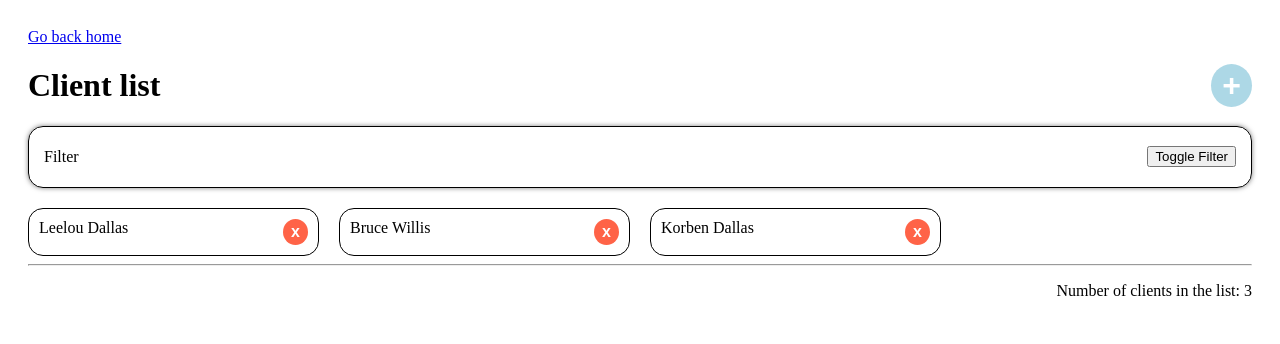
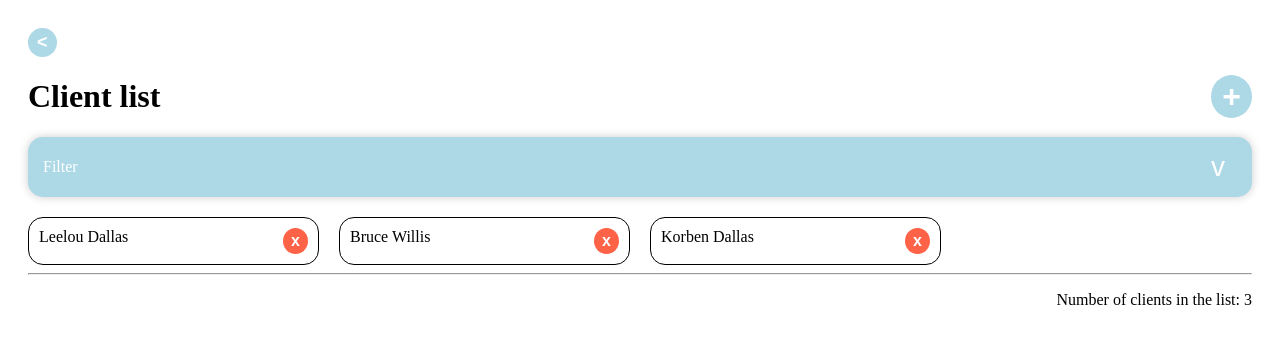
Before and after one commit to Manaaia/step-up, a React (Create React App) app: page /clients in a window 1280 px wide. Shown: the top 344 px of the page. Built offline with nearby package versions, Linux system fonts and the light colour scheme.

Commit message:
refacto filter

```diff
--- a/src/features/Clients/List/index.tsx
+++ b/src/features/Clients/List/index.tsx
@@ -3,6 +3,7 @@ import React, { useEffect, useState } from "react"
 import styled from "styled-components"
 import { useSelector, useDispatch } from "react-redux"
 import { deleteClient } from "../slice"
+import { Filter } from "../../../ui/Filter"
 
 type Client = {
   id: number
@@ -28,7 +29,6 @@ const ClientItem: React.FC<{ client: Client, dispatch: any }> = ({ client, dispa
 const List = ({ ...restProps }) => {
   const clients = useSelector((state: any) => state.clients)
   const dispatch = useDispatch()
-  const [isOpen, setIsOpen] = useState(false)
   const [displayClients, setDisplayClients] = useState(clients)
   const [filter, setFilter] = useState('')
 
@@ -43,33 +43,14 @@ const List = ({ ...restProps }) => {
     } ))
   }
 
-  const handleChange = (e: React.ChangeEvent<HTMLInputElement>) => {
-    setFilter(e.target.value)
-  }
-
-  const handleFilterClick = () => {
-    filterClients(clients, filter)
-  }
-
   return (
     <div { ...restProps }>
-      <Link className="App-link" to="/">Go back home</Link>
+      <Link className="App-link" to="/"><button title="back" className="back-button">&#60;</button></Link>
       <div className="header">
         <h1>Client list</h1>
         <Link className="App-link" to='add'><button title="Add a new client" className="add-button">+</button></Link>
       </div>
-      <FilterComponent key="component">
-        <div>
-          <p>Filter</p>
-          { isOpen &&
-            <div>
-              <input type="text" onChange={ handleChange } value={ filter } />
-              <button onClick={ handleFilterClick }>Filter</button>
-            </div>
-          }
-        </div>
-        <button onClick={ () => setIsOpen(!isOpen) }>Toggle Filter</button>
-      </FilterComponent>
+      <Filter filterValue={ filter } setFilterValue={ setFilter } listToFilter={ clients } filter={ filterClients } />
       <div className="cards">
         { displayClients.map((client: Client) => (
           <ClientItem key={ client.id } client={ client } dispatch={ dispatch } />
@@ -80,17 +61,6 @@ const List = ({ ...restProps }) => {
     </div>
   )
 }
-
-const FilterComponent = styled.div`
-  display: flex;
-  align-items: center;
-  justify-content: space-between;
-  border: 1px solid black;
-  border-radius: 15px;
-  padding: 5px 15px;
-  margin-bottom: 20px;
-  box-shadow: 0 0 5px 0 rgba(0, 0, 0, 0.5);
-`
 
 export default styled(List)`
   padding: 20px;
@@ -148,6 +118,23 @@ export default styled(List)`
     background-color: rgb(255, 0, 0);
   }
 
+  .back-button {
+    background-color: rgb(173, 216, 230);
+    border: none;
+    border-radius: 50%;
+    padding: 4px 9px;
+    color: white;
+    text-align: center;
+    display: inline-block;
+    font-size: 18px;
+    font-weight: bold;
+    cursor: pointer;
+  }
+
+  .back-button:hover {
+    background-color: rgb(89, 173, 201);
+  }
+
   .footer {
     display: flex;
     justify-content: flex-end;
--- /dev/null
+++ b/src/ui/Filter.tsx
@@ -0,0 +1,109 @@
+import styled from "styled-components"
+import React, { useState } from "react"
+
+type FilterProps = {
+  filterValue: string
+  setFilterValue: (filter: string) => void,
+  listToFilter: any[]
+  filter: (listToFilter: any[], filter: string) => void
+}
+
+export const Filter: React.FC<FilterProps> = ({
+  filterValue,
+  setFilterValue,
+  listToFilter,
+  filter,
+  ...restProps
+}) => {
+  const [isOpen, setIsOpen] = useState(false)
+  const handleChange = (e: React.ChangeEvent<HTMLInputElement>) => {
+    setFilterValue(e.target.value)
+  }
+
+  const handleFilterClick = () => {
+    filter(listToFilter, filterValue)
+  }
+
+  const handleResetClick = () => {
+    setFilterValue('')
+    filter(listToFilter, '')
+  }
+
+  return (
+    <FilterComponent { ...restProps }>
+        <p>Filter</p>
+        { isOpen &&
+          <div>
+            <a className="reset-filter" onClick={ handleResetClick }>Reset</a>
+            <input type="text" onChange={ handleChange } value={ filterValue } />
+            <button className="filter-button" onClick={ handleFilterClick }>Filter</button>
+          </div>
+        }
+      <button title="toggle" className="toggle-button" onClick={ () => setIsOpen(!isOpen) }>v</button>
+    </FilterComponent>
+  )
+}
+
+
+const FilterComponent = styled.div`
+  display: flex;
+  align-items: center;
+  justify-content: space-between;
+  border: none;
+  border-radius: 15px;
+  padding: 5px 15px;
+  margin-bottom: 20px;
+  box-shadow: 0 0 10px 0 rgba(0, 0, 0, 0.2);
+  background-color: rgb(173, 216, 230);
+  color: white;
+
+  .toggle-button {
+    background-color: rgb(173, 216, 230);
+    border: none;
+    border-radius: 50%;
+    padding: 3px 12px;
+    color: white;
+    text-align: center;
+    display: inline-block;
+    font-size: 28px;
+    cursor: pointer;
+  }
+
+  .toggle-button:hover {
+    background-color: rgb(89, 173, 201);
+  }
+
+  input {
+    border: none;
+    border-radius: 15px;
+    padding: 5px 15px;
+    margin-right: 10px;
+    margin-left: 10px;
+  }
+
+  .filter-button {
+    background-color: rgb(173, 216, 230);
+    border: 1px solid white;
+    border-radius: 15px;
+    padding: 5px 15px;
+    color: white;
+    text-align: center;
+    display: inline-block;
+    cursor: pointer;
+  }
+
+  .filter-button:hover {
+    background-color: rgb(89, 173, 201);
+    border-color: rgb(173, 216, 230);
+  }
+
+  .reset-filter {
+    color: white;
+    text-decoration: underline;
+    cursor: pointer;
+  }
+
+  .reset-filter:hover {
+    color: rgb(89, 173, 201);
+  }
+`
```
